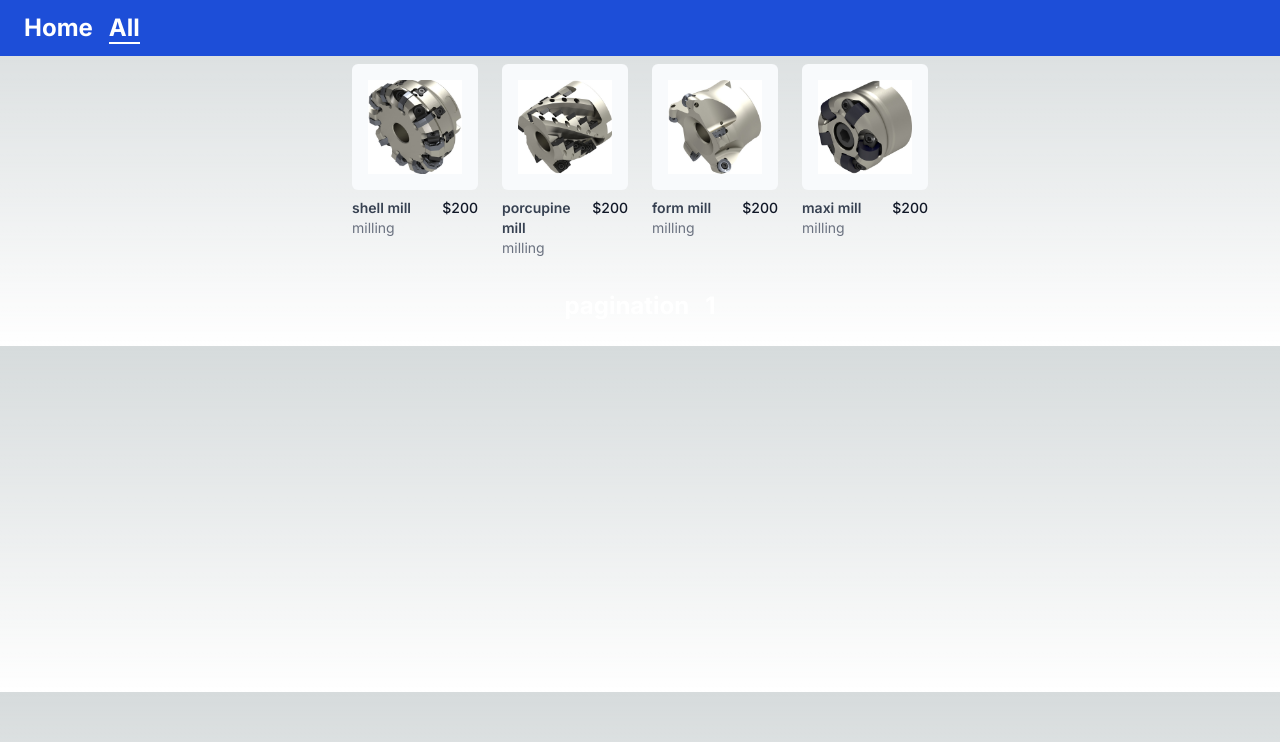
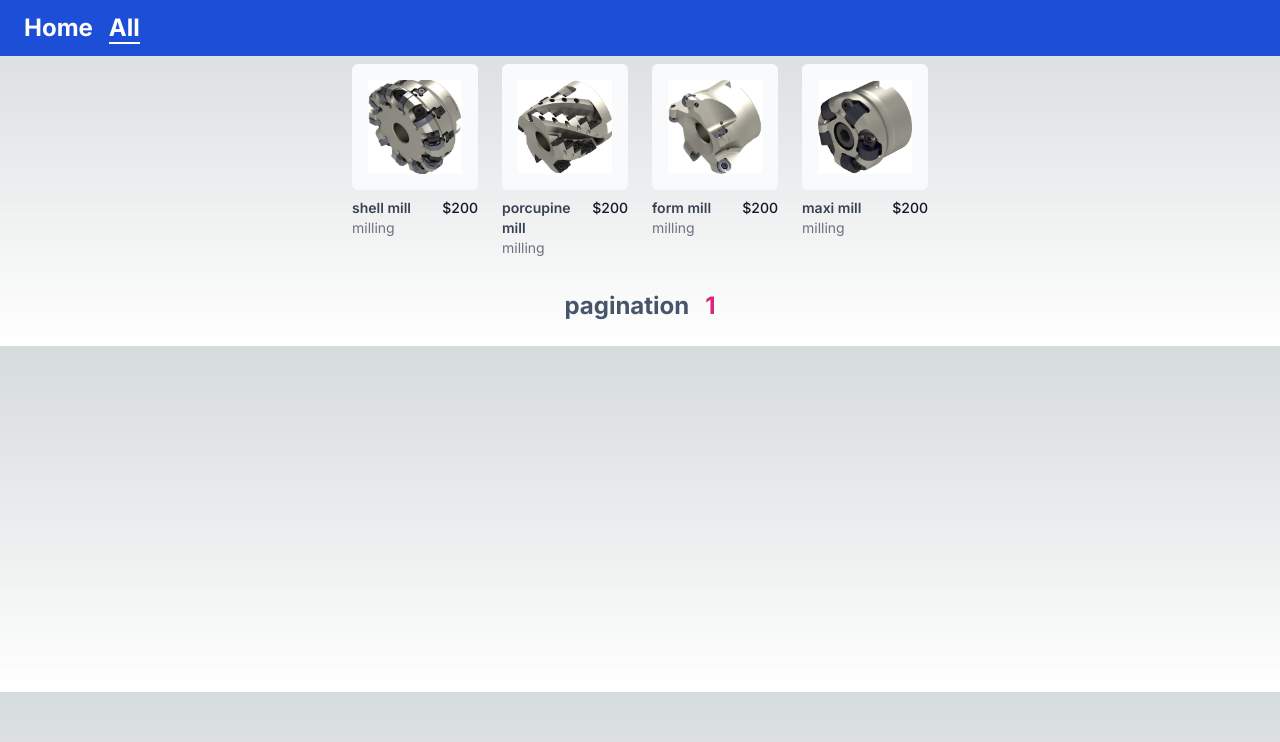
Before and after one commit to MCesarczyk/awesome-store, a Next.js app: page /products in a window 1280 px wide. Shown: the top 742 px of the page. Built offline with nearby package versions, Linux system fonts and the light colour scheme.

Commit message:
style(pagination): update look

```diff
--- a/src/ui/organisms/Pagination.tsx
+++ b/src/ui/organisms/Pagination.tsx
@@ -2,11 +2,11 @@ import Link from "next/link";
 
 export const Pagination = () => {
 	return (
-		<label className="flex flex-nowrap justify-center gap-4 py-6 text-2xl font-bold text-white">
+		<label className="flex flex-nowrap justify-center gap-4 py-6 text-2xl font-bold text-slate-600">
 			pagination
 			<Link
 				href={`/products?page=1`}
-				className={`text-2xl font-bold text-white hover:text-slate-500`}
+				className={`text-2xl font-bold text-pink-600 hover:text-pink-300`}
 			>
 				1
 			</Link>
```
